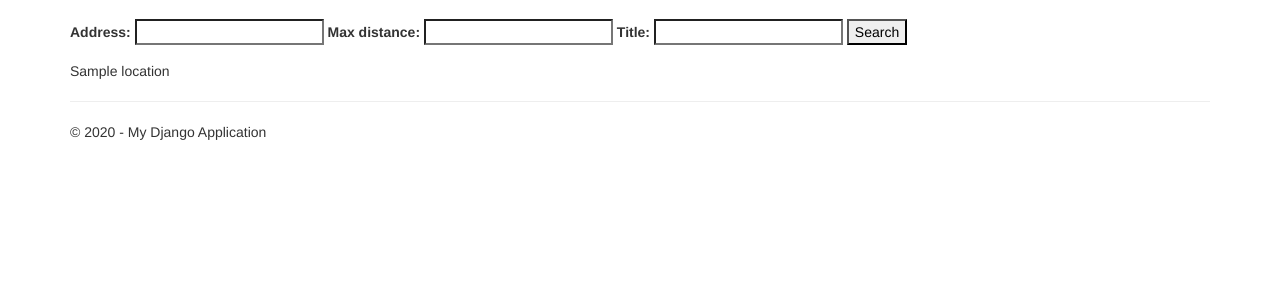
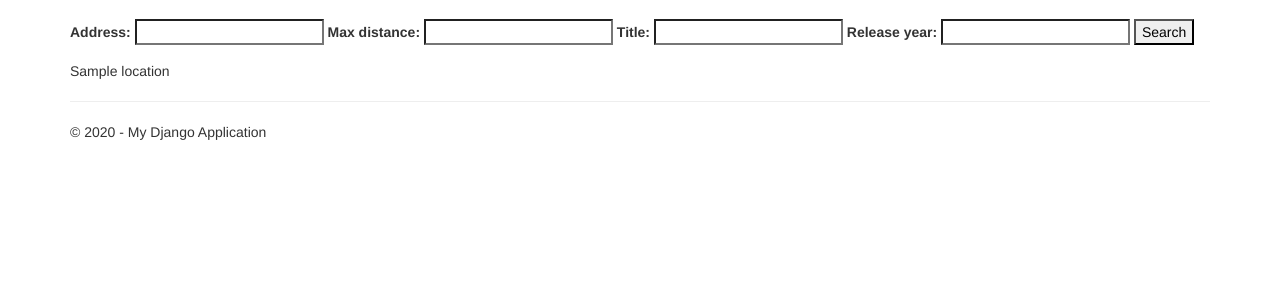
Before and after one commit to anishnevich/secret_project, a Django app: template app/templates/app/search_bar.html in a window 1280 px wide. Shown: the part 51-351 px from the top of the page. Run offline with Django 3.2, Linux system fonts and the light colour scheme; the template is opened without the code that fills it: most values are stand-ins (such as "Sample title", 1, 10 or a date in 2020); form fields are guessed from the names that the template uses; some libraries are stand-ins or nearby versions.

Commit message:
Added year filter

```diff
--- a/app/datamanager.py
+++ b/app/datamanager.py
@@ -21,6 +21,7 @@ class datamanager(object):
         all_locations = MovieLocation.objects.all()
 
         all_locations = filter(lambda l: re.match(search_settings.title, l.title), all_locations)
+        all_locations = filter(lambda l: re.match(search_settings.release_year, str(l.release_year)), all_locations)
 
         locations_with_distance = map(lambda l: MovieLocationSearchResult(l, self.get_distance(query_coordinates, l)), all_locations)
         filtered_locations = filter(lambda l: l.distance <= float(search_settings.distance), locations_with_distance)
--- a/app/forms.py
+++ b/app/forms.py
@@ -12,6 +12,7 @@ class SearchForm(forms.Form):
     query = forms.CharField(label='Query', max_length=200, error_messages = {'required': "Address is required."})
     distance = forms.IntegerField(label='Distance', max_value=200, error_messages = {'required': "Max distance is required."})
     title = forms.CharField(label='Title', max_length=200, widget=forms.TextInput(attrs={"onkeyup" : "searchOpen()"}), required=False)
+    year = forms.IntegerField(label='Year', max_value=2020, min_value=1880, widget=forms.TextInput(attrs={"onkeyup" : "searchOpen()"}), required=False, error_messages = {'min_value': "Cinematography was only invented in 1880's."})
 
 class BootstrapAuthenticationForm(AuthenticationForm):
     """Authentication form which uses boostrap CSS."""
--- a/app/models.py
+++ b/app/models.py
@@ -38,7 +38,7 @@ class SearchSettings:
     def __init__(self, query_location = '', distance = 3, title = '', release_year = '', production_company = '', distributor = '', director = '', writer = '', actor = ''):
         self.query_location = query_location if query_location != '' else SearchSettings.DEFAULT_SEARCH_QUERY
         self.distance = distance
-        self.title = title if title != '' else SearchSettings.DEFAULT_SEARCH_QUERY
+        self.title = "^" + title if title != '' else SearchSettings.DEFAULT_SEARCH_QUERY
         self.distance = distance if distance != '' else SearchSettings.DEFAULT_SEARCH_QUERY
         self.release_year = release_year if release_year != '' else SearchSettings.DEFAULT_SEARCH_QUERY
         self.production_company = production_company if production_company != '' else SearchSettings.DEFAULT_SEARCH_QUERY
@@ -50,8 +50,8 @@ class SearchSettings:
         query = form.data['query']
         distance = form.data['distance']
         title = form.data['title']
-        #release_year = form.data['year']
+        release_year = form.data['year']
         #self.production_company = production_company
         #self.distributor = distributor
         #self.director = director
-        return cls(query, distance, title)
+        return cls(query, distance, title, release_year)
--- a/app/templates/app/search_bar.html
+++ b/app/templates/app/search_bar.html
@@ -4,7 +4,7 @@
 
 <style>
 #id_query {
-    width: 50%;
+    width: 100%;
 }
 </style>
 
@@ -12,10 +12,12 @@
     {% csrf_token %}
     <label for="query">Address: </label>
     {{ form.query }}
-    <label for="title">Max distance: </label>
+    <label for="distance">Max distance: </label>
     {{ form.distance }}
     <label for="title">Title: </label>
     {{ form.title }}
+    <label for="year">Release year: </label>
+    {{ form.year }}
     <input type="submit" value="Search">
 </form>
 
```
